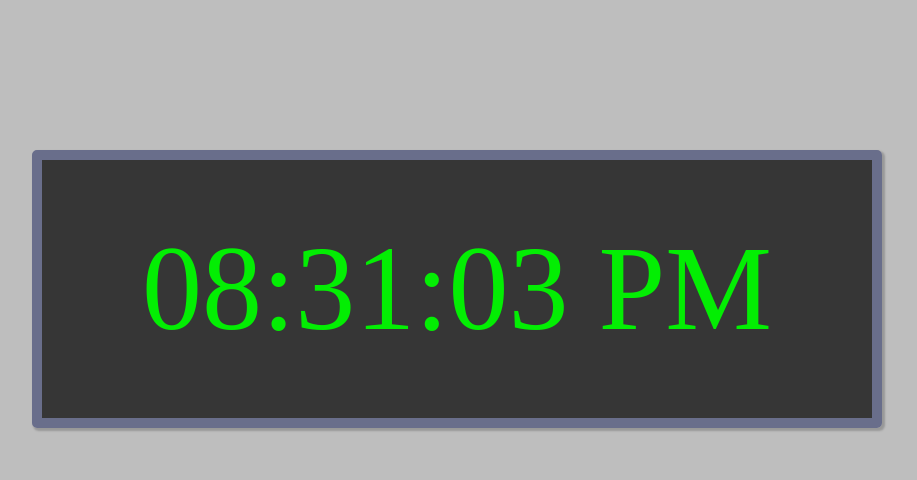
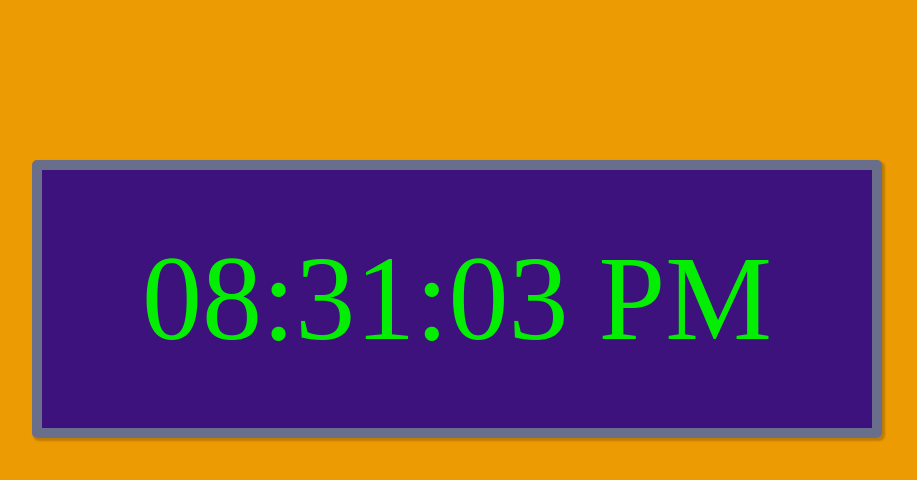
Before and after one commit to Banny-b/clock, a plain HTML site: page index.html in a window 1280 px wide. Shown: the whole page, without its empty margins (183-1100 px from the left). Drawn offline with Linux system fonts and the light colour scheme.

Commit message:
Update style.css

```diff
--- a/css/style.css
+++ b/css/style.css
@@ -1,12 +1,12 @@
 body {
-    background: rgb(190, 190, 190);
+    background: #ed9b02;
 }
 
 .clock-container {
     display: flex;
     align-items: center;
     justify-content: center;
-    margin-top: 150px;
+    margin-top: 160px;
 }
 
 #clock {
@@ -15,6 +15,6 @@ body {
     border: 10px solid rgb(105, 110, 139);
     border-radius: 5px;
     color: rgb(3, 238, 3);
-    background-color: rgb(39, 39, 39, 0.9);
+    background-color: #2c048ae6;
     box-shadow: 2px 2px 2px 1px rgba(0, 0, 0, 0.2);
 }
```
